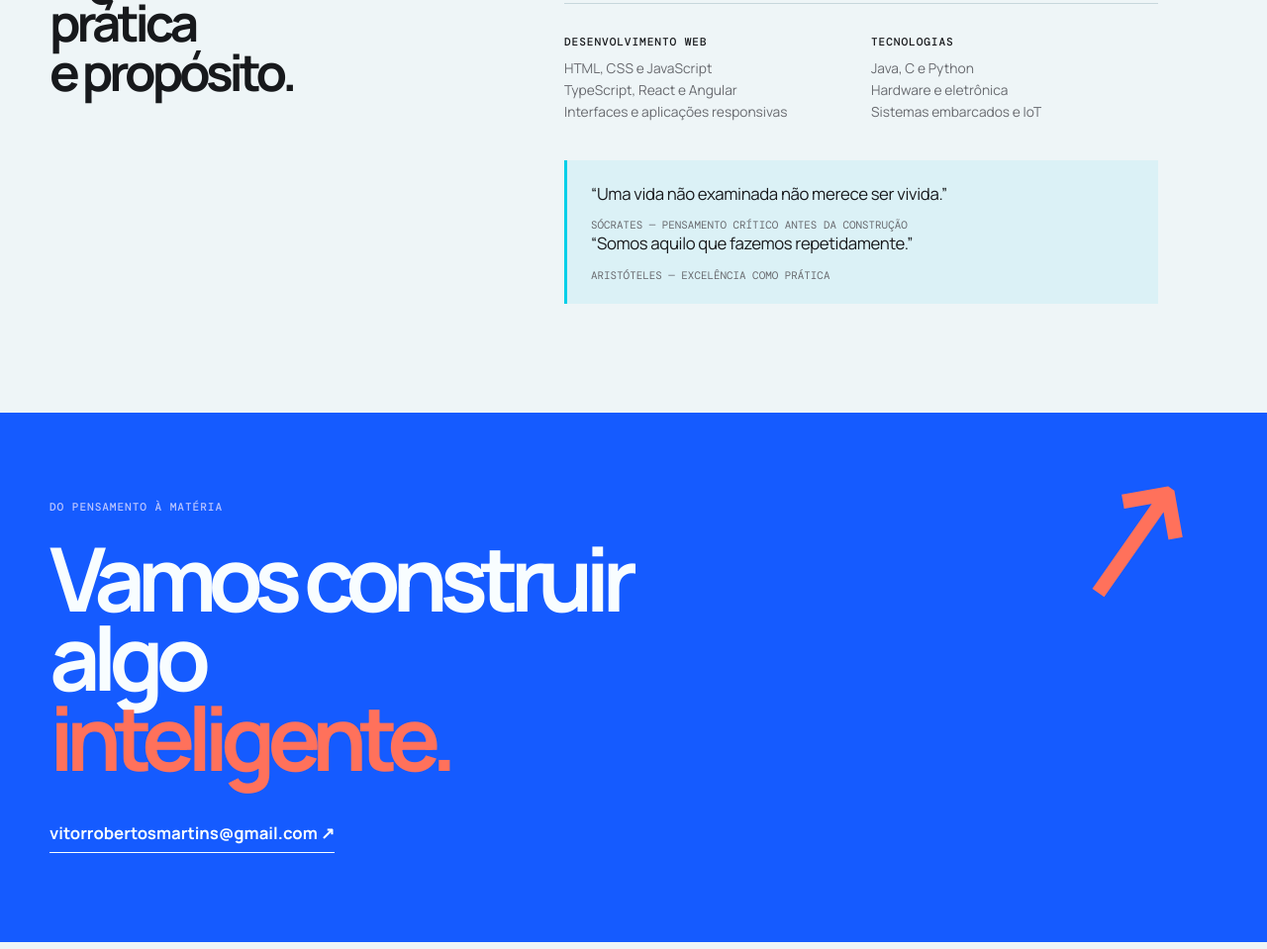
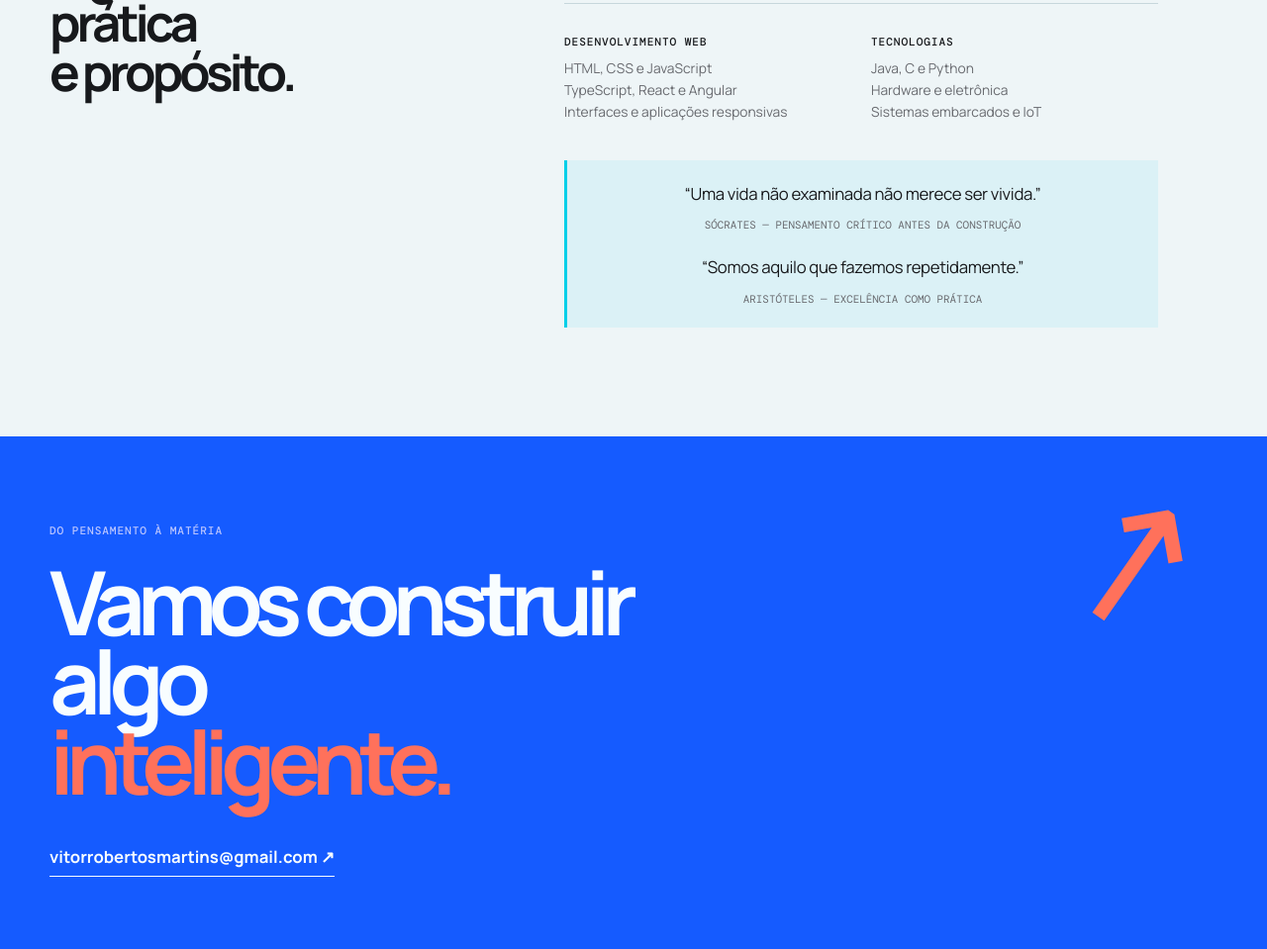
Before and after one commit to VitorMartinsRS/portf-lio, a plain HTML site: page index.html in a window 1280 px wide. Shown: the part 1578-2537 px from the top of the page at 99% size. Drawn offline with nearby package versions, Linux system fonts and the light colour scheme.

Commit message:
centralização das frazes filosoficas

```diff
--- a/style.css
+++ b/style.css
@@ -205,8 +205,9 @@
         .about-copy > p { margin: 0 0 40px; font-size: 1.35rem; line-height: 1.35; letter-spacing: -.04em; }
         .details { display: grid; grid-template-columns: repeat(2, 1fr); gap: 20px; padding-top: 25px; border-top: 1px solid var(--line); }
         .details p { margin: 7px 0 0; color: var(--muted); font-size: .86rem; line-height: 1.6; }
-        .philosophy-note { margin-top: 38px; padding: 22px 24px; border-left: 3px solid var(--cyan); background: rgba(0, 207, 232, .08); }
+        .philosophy-note { margin-top: 38px; padding: 22px 24px; border-left: 3px solid var(--cyan); background: rgba(0, 207, 232, .08); text-align: center; }
         .philosophy-note blockquote { margin: 0; font-size: 1.05rem; line-height: 1.45; letter-spacing: -.02em; }
+        .philosophy-note blockquote:nth-of-type(2) { margin-top: 24px; }
         .philosophy-note cite { display: block; margin-top: 12px; color: var(--muted); font: .68rem var(--mono); font-style: normal; text-transform: uppercase; }
 
         .contact { position: relative; overflow: hidden; padding: 82px 0 90px; color: var(--white); background: var(--blue); }
```
